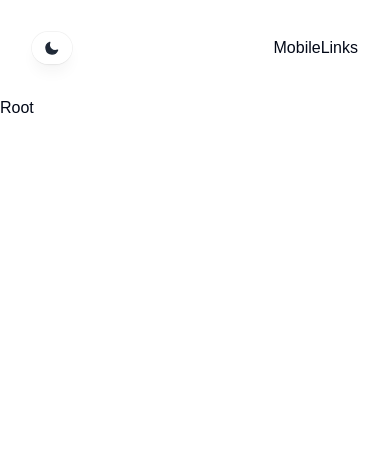
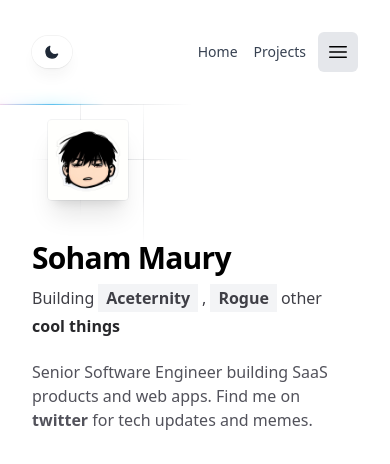
Before and after one commit to Itzsoham/portfolio, a Next.js app: page / in a window 390 px wide. Shown: the top 464 px of the page. Built offline with nearby package versions, Linux system fonts and the light colour scheme.

Commit message:
Hero Seaction Started

```diff
--- a/app/globals.css
+++ b/app/globals.css
@@ -1,10 +1,6 @@
 @tailwind base;
 @tailwind components;
 @tailwind utilities;
-
-body {
-  font-family: Arial, Helvetica, sans-serif;
-}
 
 @layer base {
   :root {
--- a/app/layout.tsx
+++ b/app/layout.tsx
@@ -1,14 +1,15 @@
 import "./globals.css";
 import type { Metadata } from "next";
-import { Geist } from "next/font/google";
+import localFont from "next/font/local";
 import React from "react";
 
 import Navbar from "@/components/navbar";
 import ThemeProvider from "@/context/Theme";
 
-const geistSans = Geist({
-  variable: "--font-geist-sans",
-  subsets: ["latin"],
+const OpenSans = localFont({
+  variable: "--font-open-sans",
+  src: "/fonts/OpenSansVF.ttf",
+  weight: "100 200 300 400 500 600 700 800 900",
 });
 
 export const metadata: Metadata = {
@@ -24,7 +25,7 @@ export default function RootLayout({
   return (
     <html lang="en" suppressHydrationWarning>
       <body
-        className={`${geistSans.variable} bg-white/60 antialiased dark:bg-zinc-900`}
+        className={`${OpenSans.variable} bg-white/60 antialiased dark:bg-zinc-900`}
       >
         <ThemeProvider
           attribute="class"
--- a/app/page.tsx
+++ b/app/page.tsx
@@ -1,7 +1,15 @@
 import React from "react";
 
+import Header from "@/components/Header";
+
 const Root = () => {
-  return <div>Root</div>;
+  return (
+    <div className="mx-auto my-0 flex w-full max-w-4xl items-center justify-between px-8 md:mb-10">
+      <div className="mx-auto mb-16 flex max-w-2xl flex-col items-start justify-center">
+        <Header />
+      </div>
+    </div>
+  );
 };
 
 export default Root;
--- /dev/null
+++ b/components/Header.tsx
@@ -0,0 +1,83 @@
+import Image from "next/image";
+
+const Header = () => {
+  return (
+    <div className="mb-10 flex w-full flex-col items-start justify-between  md:flex-row md:space-x-14">
+      <div className="mt-6 flex flex-col md:w-3/4">
+        <h1 className="mb-2 text-3xl font-bold tracking-tight text-black dark:text-white md:text-5xl">
+          Soham Maury
+        </h1>
+
+        <div className="relative mb-5 flex-wrap items-center leading-7 text-zinc-700 dark:text-zinc-400">
+          Building
+          <a
+            className={
+              "mx-1 inline-block bg-gray-100 px-2 py-0 font-bold dark:bg-zinc-700  dark:text-white"
+            }
+            href="https://aceternity.com"
+            target="__blank"
+          >
+            Aceternity
+          </a>
+          ,
+          <a
+            className={
+              "mx-1 inline-block bg-gray-100 px-2 py-0 font-bold dark:bg-zinc-700 dark:text-white"
+            }
+            href="https://userogue.com"
+            target="__blank"
+          >
+            Rogue
+          </a>
+          other
+          <span className="cursor-pointer font-bold text-zinc-800 dark:text-zinc-200">
+            {" "}
+            cool things
+          </span>
+        </div>
+        <p className="text-zinc-600 dark:text-zinc-500">
+          Senior Software Engineer building SaaS products and web apps. Find me
+          on{" "}
+          <a
+            href="https://twitter.com/mannupaaji"
+            className=" group relative inline-flex overflow-hidden font-bold  dark:text-zinc-400"
+            target="__blank"
+          >
+            <span className="relative">twitter</span>
+          </a>{" "}
+          for tech updates and memes.
+        </p>
+      </div>
+
+      <div className="relative order-first shrink p-4 md:order-last md:p-4">
+        <a
+          href="https://twitter.com/mannupaaji"
+          target="__blank"
+          className="relative  z-[5] block size-20 overflow-hidden rounded bg-white  shadow-xl ring-1 ring-slate-900/5"
+        >
+          <Image
+            fill
+            className="bg-gray-100 object-contain"
+            src="/avatar.jpg"
+            sizes="20"
+            alt="Manu Arora"
+          />
+        </a>
+        <div className="z-0">
+          <div className="absolute -right-12 left-0 top-0 h-px bg-slate-900/[0.1] [mask-image:linear-gradient(to_right,transparent,white_4rem,white_calc(100%-4rem),transparent)] dark:bg-zinc-300/[0.1]"></div>
+          <div className="absolute -top-8 bottom-0 left-12 w-px bg-slate-900/[0.1] [mask-image:linear-gradient(to_top,transparent,white_4rem,white_calc(100%-4rem),transparent)] dark:bg-zinc-300/[0.1]"></div>
+          <div className="absolute -right-12 bottom-14 left-0 h-px bg-slate-900/[0.1] [mask-image:linear-gradient(to_right,transparent,white_4rem,white_calc(100%-4rem),transparent)] dark:bg-zinc-300/[0.1]"></div>
+          <div className="absolute -bottom-8 -top-2 right-0 w-px bg-slate-900/[0.1] [mask-image:linear-gradient(to_top,transparent,white_4rem,white_calc(100%-4rem),transparent)] dark:bg-zinc-300/[0.1]"></div>
+          <div className="absolute bottom-full right-10 -mb-px flex h-8 items-end overflow-hidden">
+            <div className="-mb-px flex h-[2px] w-40 -scale-x-100">
+              <div className="w-full flex-none blur-sm [background-image:linear-gradient(90deg,rgba(56,189,248,0)_0%,#0EA5E9_32.29%,rgba(236,72,153,0.3)_67.19%,rgba(236,72,153,0)_100%)]"></div>
+              <div className="ml-[calc(-100%)] w-full flex-none blur-[1px] [background-image:linear-gradient(90deg,rgba(56,189,248,0)_0%,#0EA5E9_32.29%,rgba(236,72,153,0.3)_67.19%,rgba(236,72,153,0)_100%)]"></div>
+            </div>
+          </div>
+        </div>
+      </div>
+    </div>
+  );
+};
+
+export default Header;
--- a/components/navbar/MobileLinks.tsx
+++ b/components/navbar/MobileLinks.tsx
@@ -1,7 +1,98 @@
-import React from "react";
+"use client";
+
+import { AnimatePresence, motion } from "framer-motion";
+import { useRouter } from "next/navigation";
+import { useState } from "react";
+
+import { links } from "@/constants";
 
 const MobileLinks = () => {
-  return <div>MobileLinks</div>;
+  const [open, setOpen] = useState(false);
+  const router = useRouter();
+  const dropIn = {
+    hidden: {
+      y: "-4vh",
+      opacity: 0,
+    },
+    visible: {
+      y: "0",
+      opacity: 1,
+      transition: {
+        duration: 0.1,
+        type: "spring",
+        damping: 25,
+        stiffness: 500,
+      },
+    },
+    exit: {
+      y: "4vh",
+      opacity: 0,
+    },
+  };
+  const handleClick = (link: string) => {
+    setOpen(false);
+    router.push(link);
+  };
+
+  return (
+    <div className="flex w-full flex-row items-center space-x-2">
+      <button
+        onClick={() => handleClick(links[0].link)}
+        className="relative rounded-lg p-1 text-sm text-gray-700 transition-all delay-150 hover:text-gray-900 dark:text-gray-200 dark:hover:text-gray-900 sm:px-4 sm:py-2"
+      >
+        {links[0]?.name}
+      </button>
+      <button
+        onClick={() => handleClick(links[1].link)}
+        className="relative rounded-lg p-1 text-sm text-gray-700 transition-all delay-150 hover:text-gray-900 dark:text-gray-200 dark:hover:text-gray-900 sm:px-4 sm:py-2"
+      >
+        {links[1]?.name}
+      </button>
+
+      <button
+        onClick={() => setOpen(!open)}
+        className="rounded-md bg-gray-200 p-2 dark:bg-gray-800"
+      >
+        <svg
+          xmlns="http://www.w3.org/2000/svg"
+          fill="none"
+          viewBox="0 0 24 24"
+          strokeWidth="1.5"
+          stroke="currentColor"
+          className="size-6 text-black dark:text-white"
+        >
+          <path
+            strokeLinecap="round"
+            strokeLinejoin="round"
+            d="M3.75 6.75h16.5M3.75 12h16.5m-16.5 5.25h16.5"
+          />
+        </svg>
+      </button>
+      <AnimatePresence initial={false} mode="wait" onExitComplete={() => null}>
+        {open && (
+          <motion.div
+            variants={dropIn}
+            initial="hidden"
+            animate="visible"
+            exit="exit"
+            className="absolute inset-x-0 top-20 z-[999] mx-auto flex w-[90%]   flex-col divide-y rounded-lg bg-white p-4 shadow-xl dark:divide-gray-700 dark:bg-gray-800"
+          >
+            {[...links].splice(2).map((el) => (
+              <button
+                key={el?.link}
+                onClick={() => handleClick(el.link)}
+                className="relative px-1 py-4 text-left text-sm font-bold text-gray-700 transition-all delay-150 hover:text-gray-900 dark:text-gray-200 dark:hover:text-gray-900 sm:px-4 sm:py-2"
+              >
+                <AnimatePresence>
+                  <span className="relative z-10">{el.name}</span>
+                </AnimatePresence>
+              </button>
+            ))}
+          </motion.div>
+        )}
+      </AnimatePresence>
+    </div>
+  );
 };
 
 export default MobileLinks;
```
Also changed, not shown: app/fonts/OpenSansVF.ttf (added), public/avatar.jpg (added).
